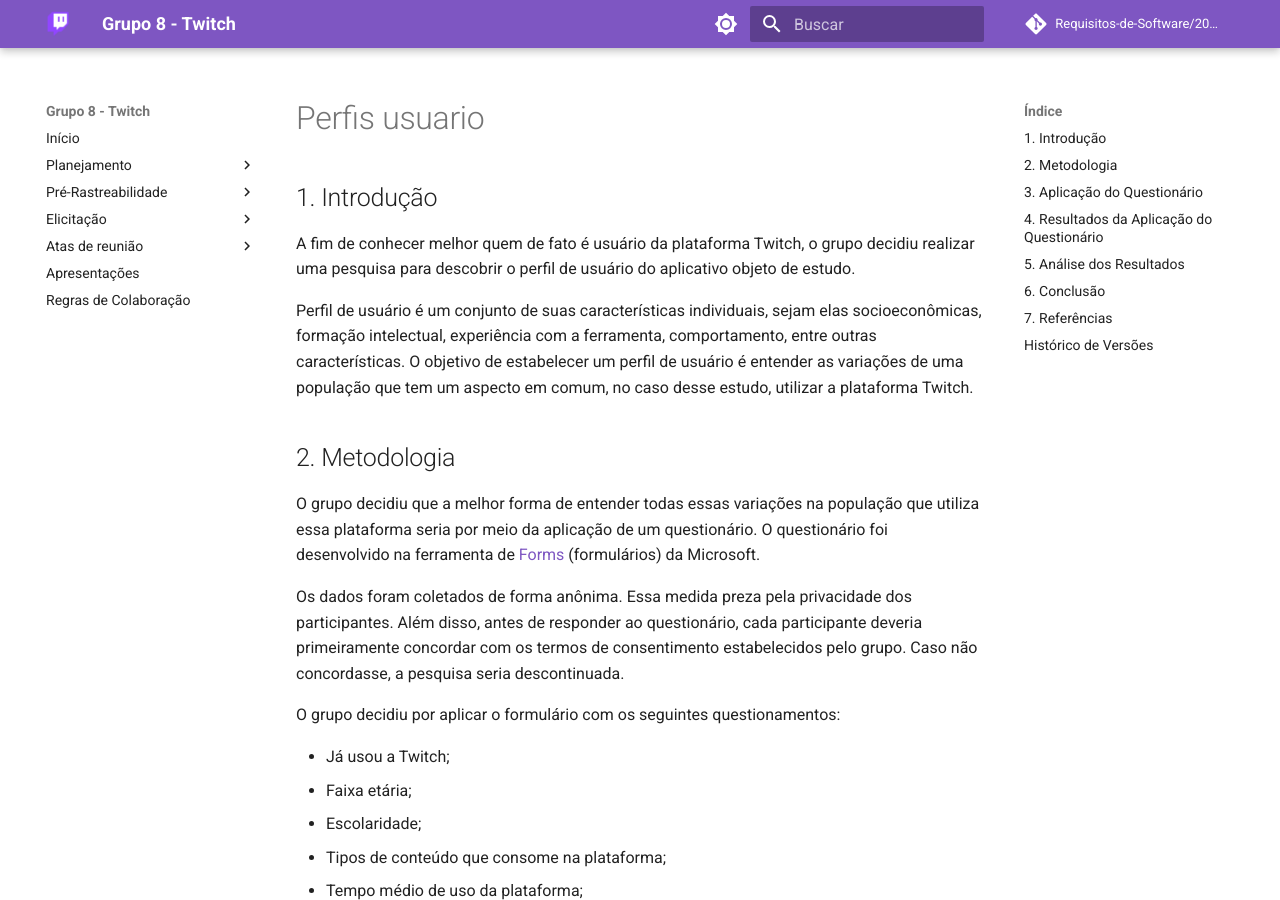
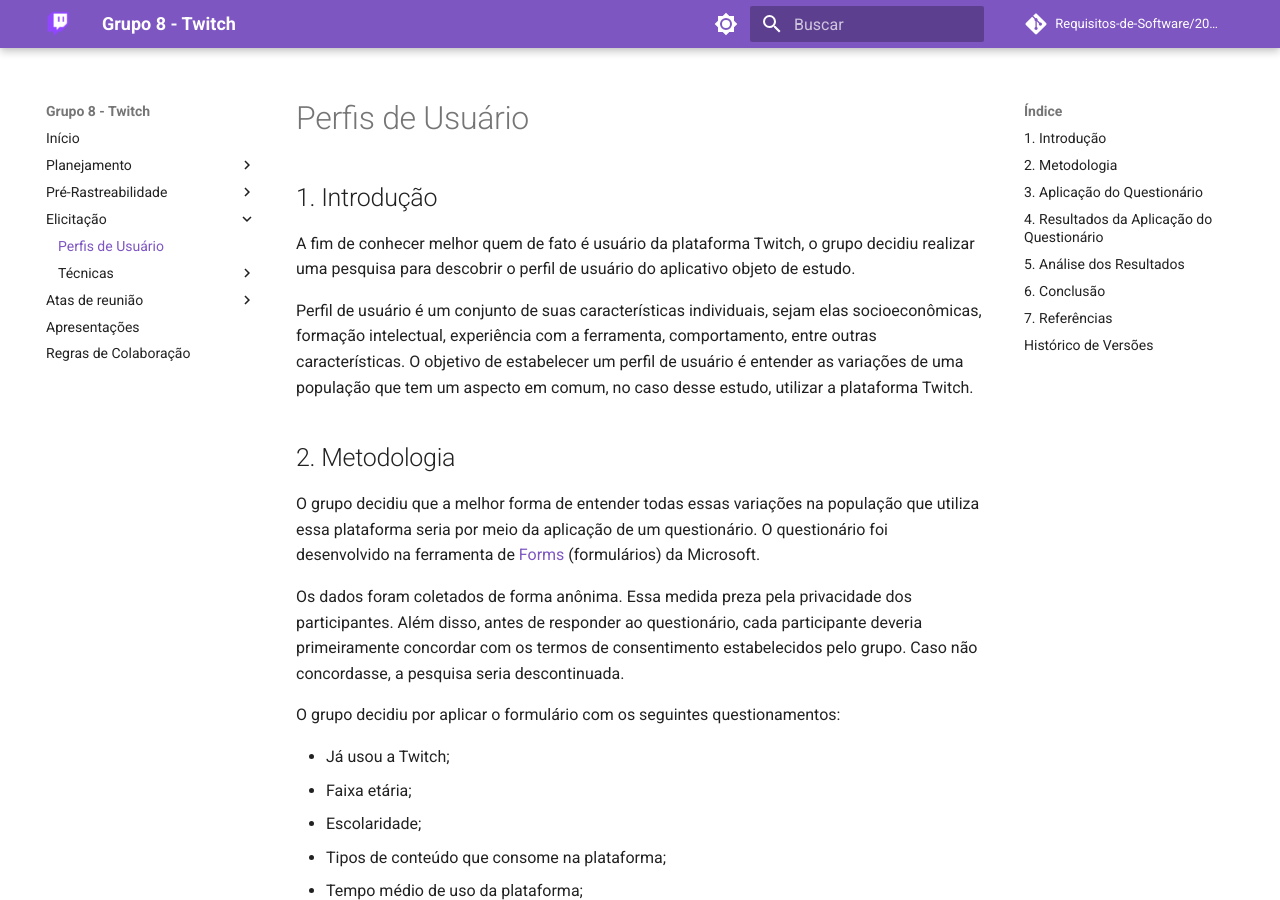
Before and after one commit to Requisitos-de-Software/2023.1-Twitch, an MkDocs documentation site: the page built from docs/elicitacao/perfis_usuario.md, in a window 1280 px wide and 900 px high. Built offline with MkDocs 1.6.1 and Material for MkDocs 9.7.7, drawn with Linux system fonts in a browser that asks for light colours; comment, search, counter and statistics services are not loaded; some of the changed text lies outside the part shown.

Commit message:
Adicionando Perfis de Usuário ao GitHub Pages

```diff
--- a/mkdocs.yml
+++ b/mkdocs.yml
@@ -39,6 +39,7 @@
   - Pré-Rastreabilidade:
     - Rich Picture: ./pre_rastreabilidade/rich_picture.md
   - Elicitação:
+    - Perfis de Usuário: ./elicitacao/perfis_usuario.md
     - Técnicas:
       - Brainstorm: ./elicitacao/tecnicas/Brainstorm.md
   - Atas de reunião:
```
